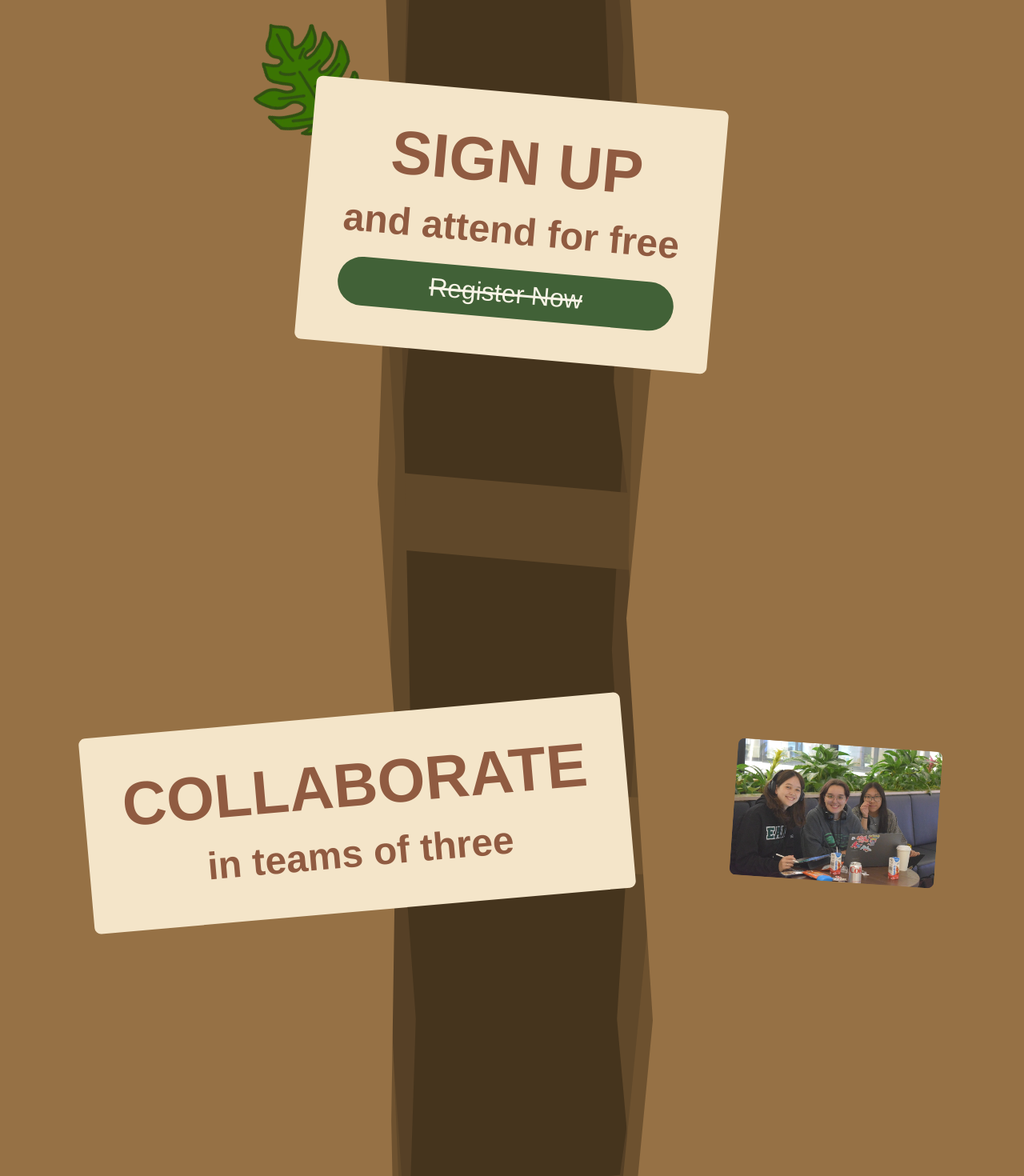
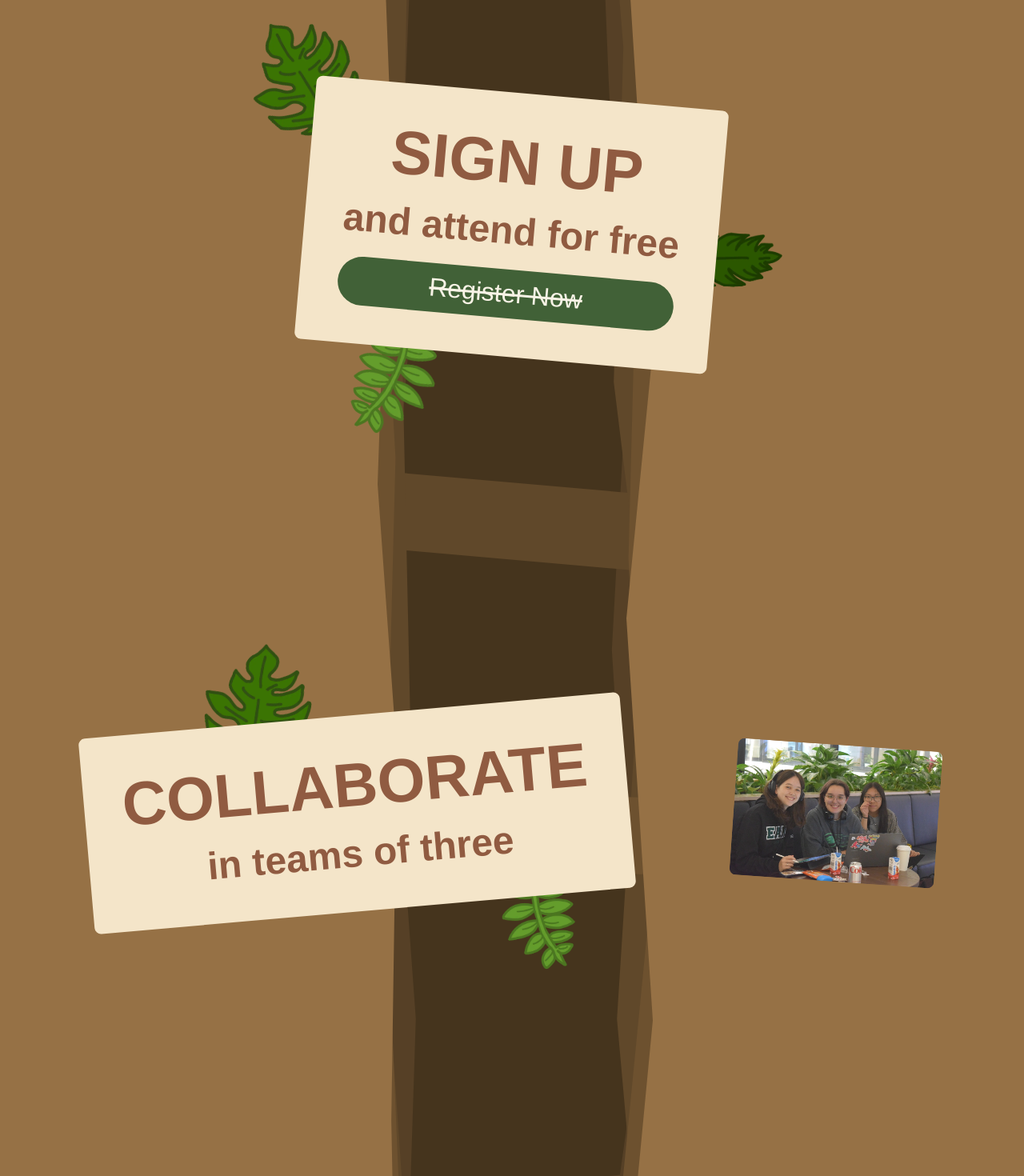
Before and after one commit to wyu4/camel-case, a React (Vite) app: page / in a window 1280 px wide. Shown: the part 2569-4039 px from the top of the page at 80% size. Built offline with nearby package versions, Linux system fonts and the light colour scheme; no server answers; a web font is replaced by a local one.

Commit message:
Add leaves

```diff
--- a/src/elements/Guide.tsx
+++ b/src/elements/Guide.tsx
@@ -32,6 +32,24 @@ export default function Guide() {
                                     "translateX(-40%) translateY(-60%) rotateZ(-30deg)",
                             }}
                         />
+                        <Leaf
+                            version={2}
+                            style={{
+                                bottom: "0",
+                                left: "0",
+                                transform:
+                                    "translateX(-10%) translateY(60%) rotateZ(190deg)",
+                            }}
+                        />
+                        <Leaf
+                            version={3}
+                            style={{
+                                top: "0",
+                                right: "0",
+                                transform:
+                                    "scaleX(-1) translateX(-50%) translateY(20%) rotateZ(-90deg)",
+                            }}
+                        />
                         <Plack style={{ transform: "rotateZ(5deg)" }}>
                             <h2>SIGN UP</h2>
                             <h3>and attend for free</h3>
@@ -47,6 +65,24 @@ export default function Guide() {
                 </div>
                 <div className="row">
                     <div className="relative">
+                        <Leaf
+                            version={1}
+                            style={{
+                                top: "0",
+                                left: "0",
+                                transform:
+                                    "translateX(50%) translateY(-50%) rotateZ(10deg)",
+                            }}
+                        />
+                        <Leaf
+                            version={2}
+                            style={{
+                                bottom: "0",
+                                right: "0",
+                                transform:
+                                    "scaleX(-1) scale(0.9) translateX(-10%) translateY(60%) rotateZ(180deg)",
+                            }}
+                        />
                         <Plack style={{ transform: "rotateZ(-5deg)" }}>
                             <h2>COLLABORATE</h2>
                             <h3>in teams of three</h3>
@@ -105,7 +141,8 @@ export default function Guide() {
                             className="rounded"
                             src={MakePhoto2}
                             style={{
-                                transform: "rotateZ(3deg) translateX(var(--spacing))",
+                                transform:
+                                    "rotateZ(3deg) translateX(var(--spacing))",
                             }}
                         />
                     </div>
```
